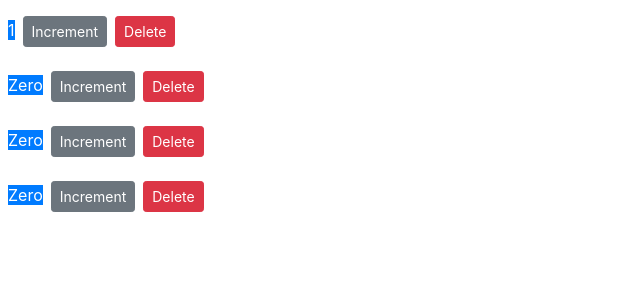
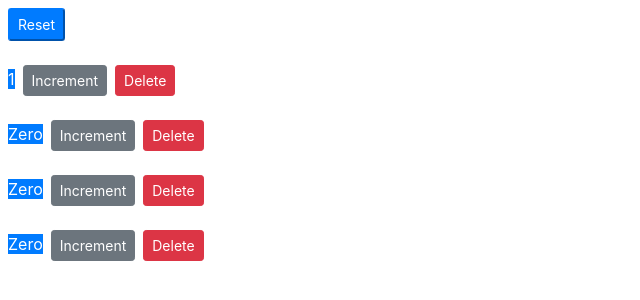
Before and after one commit to behtashmoradi/ReactUI, a React (Create React App) app: page / in a window 1280 px wide. Shown: the top 300 px of the page, without its empty margins (0-640 px from the left). Built offline with nearby package versions, Linux system fonts and the light colour scheme.

Commit message:
add reset to counters component

```diff
--- a/src/components/Counters.jsx
+++ b/src/components/Counters.jsx
@@ -8,6 +8,18 @@ class Counters extends Component {
       { id: 3, value: 0 },
       { id: 4, value: 0 }
     ]
+  };
+  handleReset = () => {
+    const counters = [...this.state.counters];
+    for (let index = 0; index < 4; index++) {
+      counters[index] = { ...counters[index] };
+
+      counters[index].value = 0;
+    }
+
+    this.setState({
+      counters
+    });
   };
   handleIncrement = counter => {
     const counters = [...this.state.counters];
@@ -25,6 +37,9 @@ class Counters extends Component {
   render() {
     return (
       <div>
+        <button className="btn-primary btn-sm m-2" onClick={this.handleReset}>
+          Reset
+        </button>
         {this.state.counters.map(counter => (
           <Counter
             key={counter.id}
--- a/src/components/counter.jsx
+++ b/src/components/counter.jsx
@@ -6,7 +6,7 @@ class Counter extends Component {
     fontSize: 35,
     fontWeight: "bold"
   };
-
+  handleReset;
   render() {
     console.log(this.props);
     return (
```
